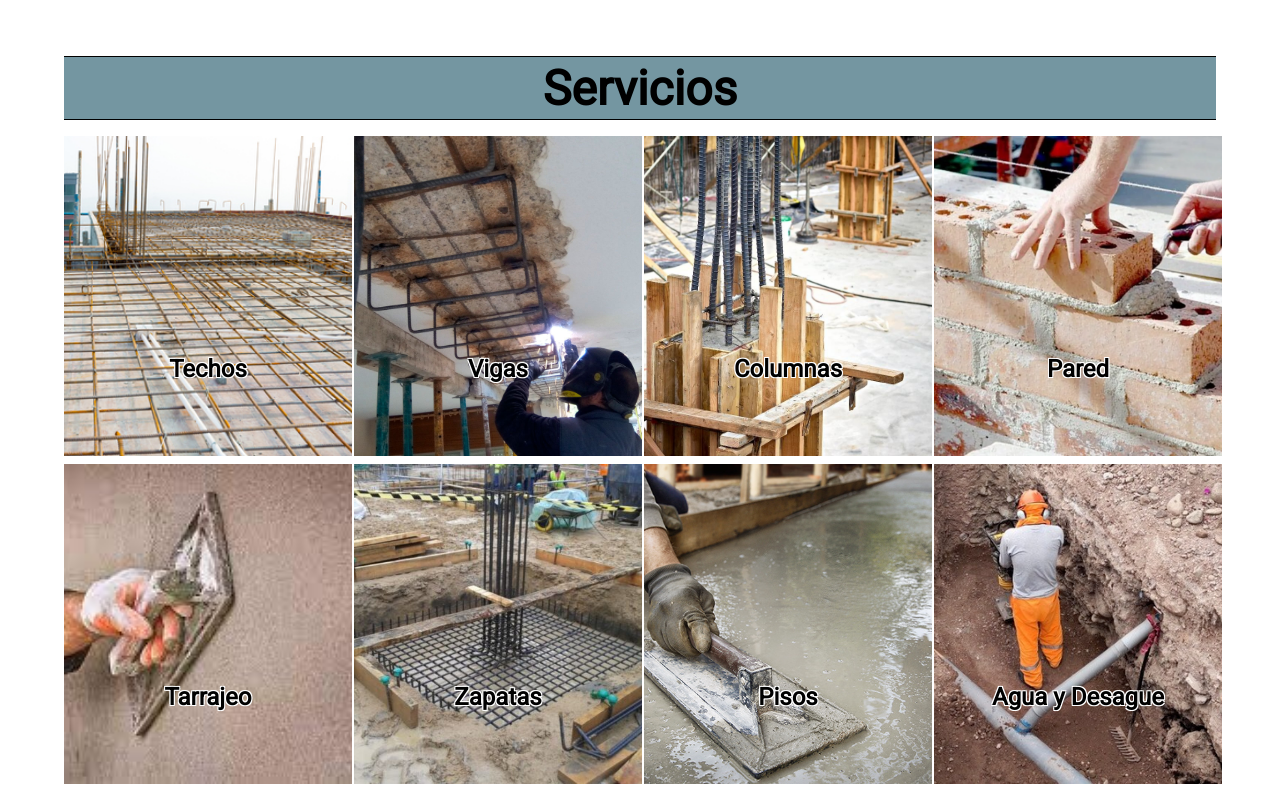
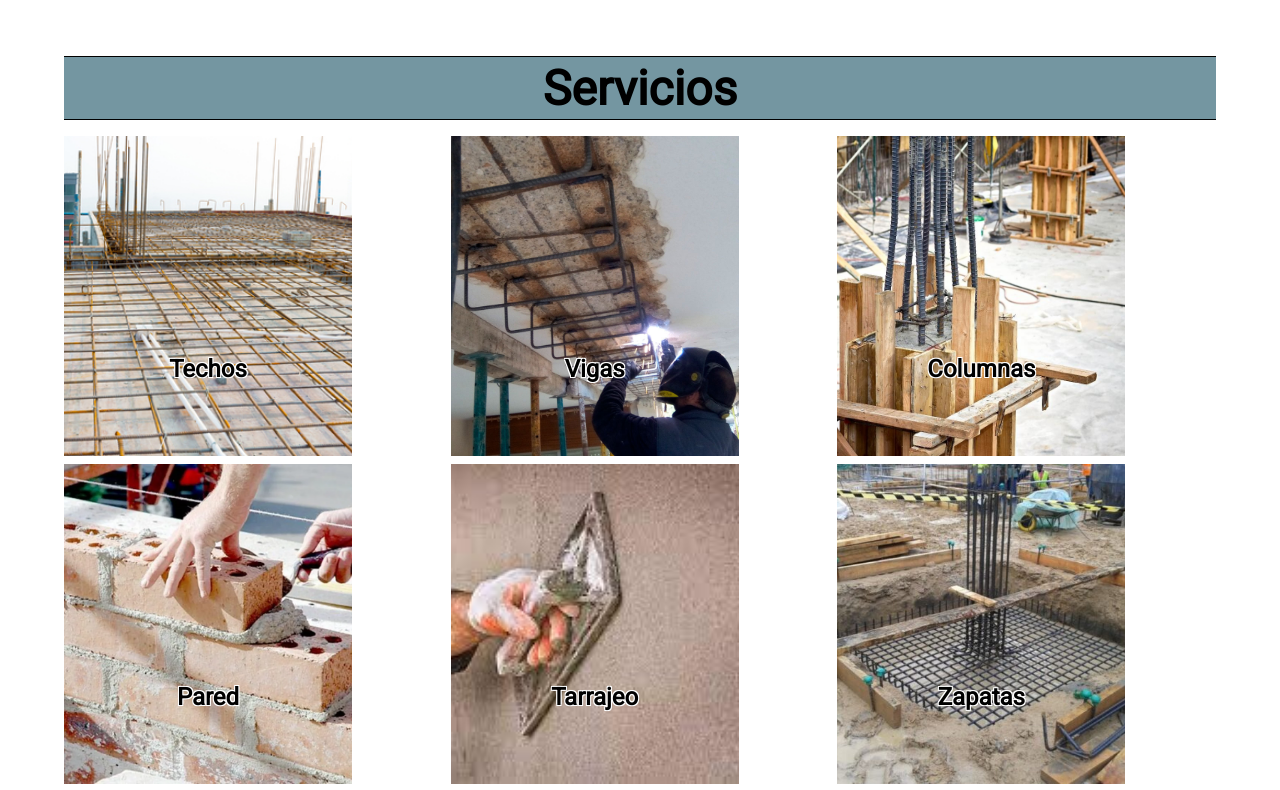
Before and after one commit to edsoncuno/my-maestro, a Next.js app: page / in a window 1280 px wide. Shown: the part 1480-2270 px from the top of the page. Built offline with nearby package versions, Linux system fonts and the light colour scheme.

Commit message:
se renombro columna1.JPG a columnas1.jpg, es raro por que no podria apreciar el .JPG sino .jpg, hasta que lo borre, git tambien no lo notaba

```diff
--- a/src/components/servicios/Servicios.js
+++ b/src/components/servicios/Servicios.js
@@ -29,9 +29,7 @@ export default function App() {
   return (
     <section id="section-servicios" className={styles.app}>
       <h2 className={styles.titulo}>Servicios</h2>
-      <div className={styles.galery}>
-        {listaDeServicios}
-      </div>
+      <div className={styles.galery}>{listaDeServicios}</div>
     </section>
   );
 }
--- a/src/components/servicios/Servicios.module.css
+++ b/src/components/servicios/Servicios.module.css
@@ -18,12 +18,13 @@
 .app .galery {
   margin: 1rem 0;
   display: grid;
-  --width: 17rem;
+  --width: 18rem;
   /*nota: donde dice --with en un valor muy cercano al ancho del item a utilizar*/
   grid-template-columns: repeat(auto-fill, minmax(var(--width), 1fr));
   gap: 0.5rem;
+  place-content: center;
 }
 .app .galery .feature {
-  width: 18rem;
+  width: var(--width);
   height: 20rem;
 }
```
Also changed, not shown: public/servicios/columna1.jpg (renamed from public/servicios/columna1.JPG).
